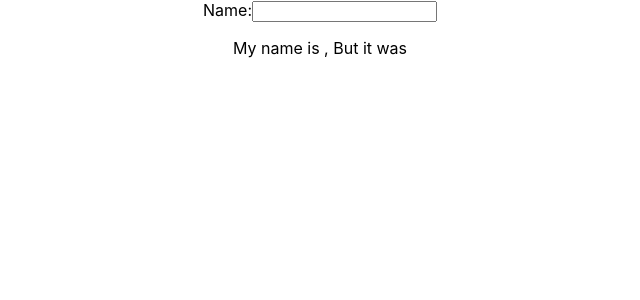
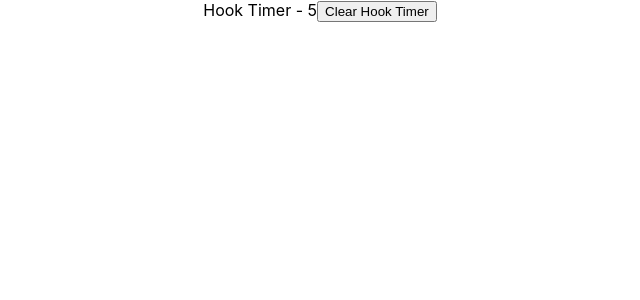
Before and after one commit to DebarunMitra/PlayWithReactHook, a React (Create React App) app in the folder hook-elements-and-implementations/: page / in a window 1280 px wide. Shown: the top 300 px of the page, without its empty margins (320-960 px from the left). Built offline with nearby package versions, Linux system fonts and the light colour scheme.

Commit message:
useRef analysis done

```diff
--- a/hook-elements-and-implementations/src/App.js
+++ b/hook-elements-and-implementations/src/App.js
@@ -90,8 +90,8 @@ function App() {
 
       {/* useRef */}
       {/* <FocusInput /> */}
-      {/* <Timer /> */}
-      <StorePreviousValue />
+      <Timer />
+      {/* <StorePreviousValue /> */}
 
       {/* use Custom Hook Ex */}
       {/* <DocTitleOne />
--- a/hook-elements-and-implementations/src/Components/useRef/Timer.js
+++ b/hook-elements-and-implementations/src/Components/useRef/Timer.js
@@ -6,6 +6,7 @@ function Timer() {
     const intervalRef = useRef()
 
     useEffect(()=>{
+        console.log("useEffect called...");
         intervalRef.current = setInterval(()=>{
             setTimer(prevTimer=>prevTimer+1)
         }, 1000)
```
